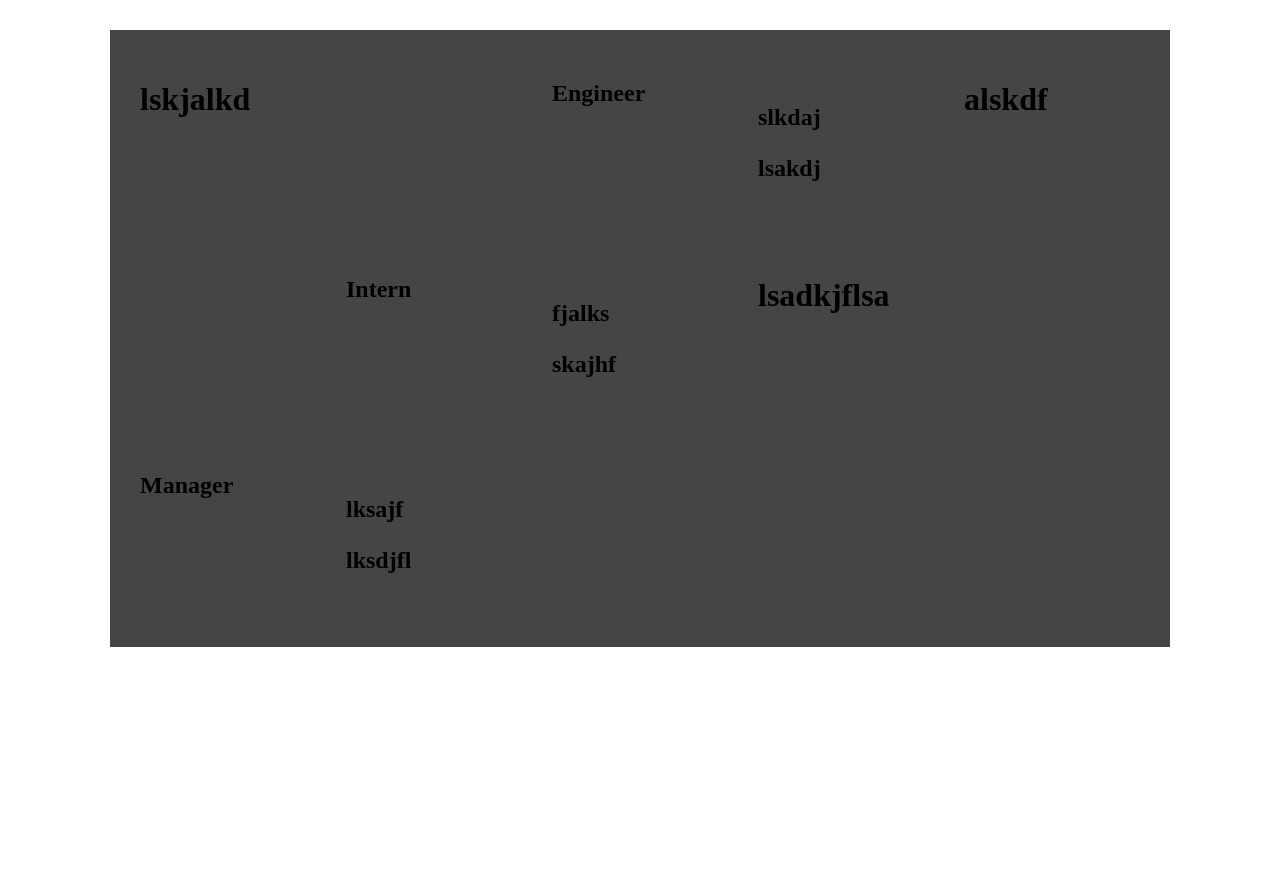
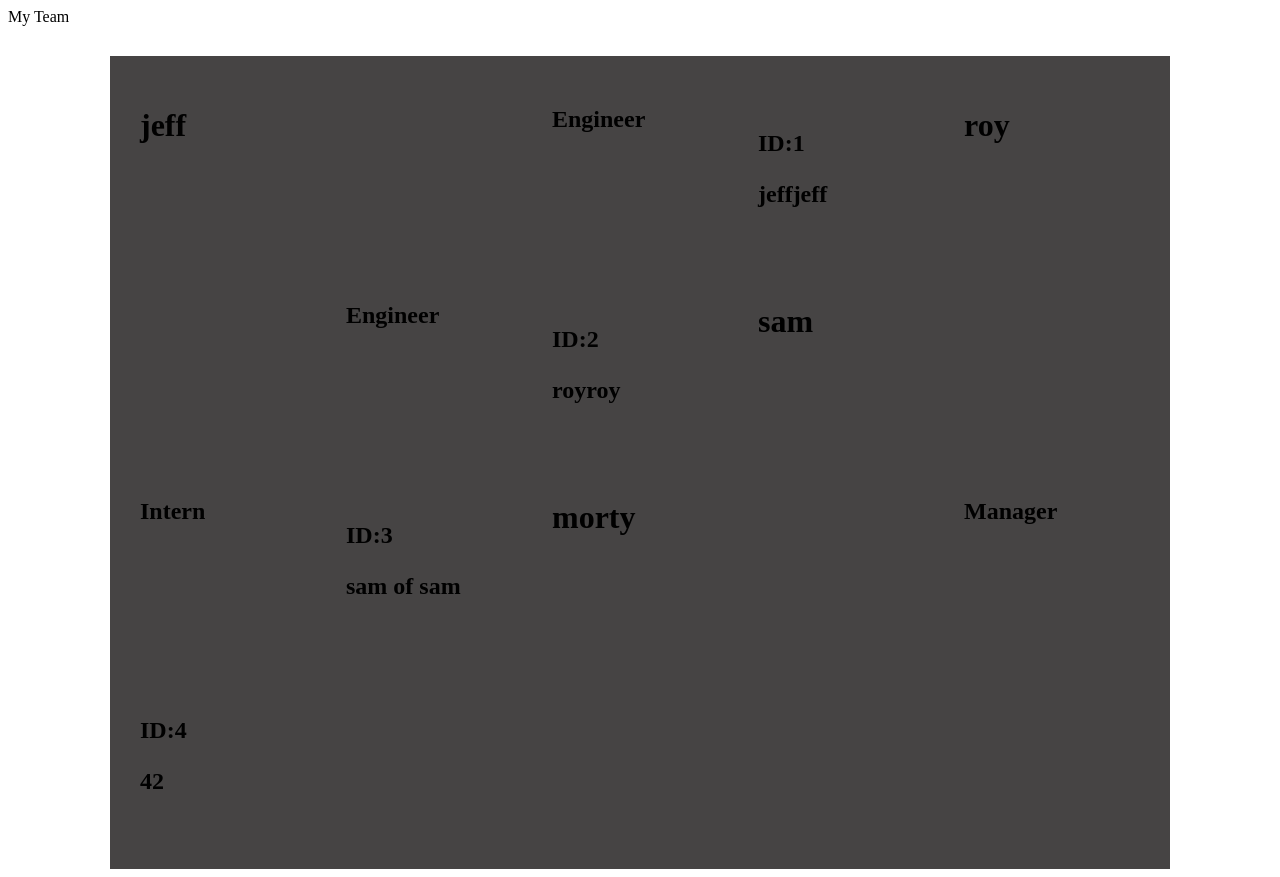
Before and after one commit to iigonzoii/TeamProfileGenerator, a website: page dist/index.html in a window 1280 px wide. Before the commit the page ends 800 px from the top, so only its background shows below. Drawn offline with Linux system fonts and the light colour scheme.

```diff
--- a/dist/index.html
+++ b/dist/index.html
@@ -8,22 +8,30 @@
 
     <title>Team profile generator</title>
 </head>
-<body><div id="container">
-           <h1>lskjalkd<h1>
+<body>
+<header>My Team</header>
+<div id="container">
+           <h1>jeff<h1>
            <h2>Engineer<h2>
-           <p>slkdaj<p>
-           <p>lsakdj</p>
+           <p>ID:1<p>
+           <p>jeffjeff</p>
 
 
-           <h1>alskdf<h1>
-           <h2>Intern<h2>
-           <p>fjalks<p>
-           <p>skajhf</p>
+           <h1>roy<h1>
+           <h2>Engineer<h2>
+           <p>ID:2<p>
+           <p>royroy</p>
 
 
-           <h1>lsadkjflsa<h1>
+           <h1>sam<h1>
+           <h2>Intern<h2>
+           <p>ID:3<p>
+           <p>sam of sam</p>
+
+
+           <h1>morty<h1>
            <h2>Manager<h2>
-           <p>lksajf<p>
-           <p>lksdjfl</p>
+           <p>ID:4<p>
+           <p>42</p>
 
            </div></body></html>
```
Also changed, not shown: README.md.
